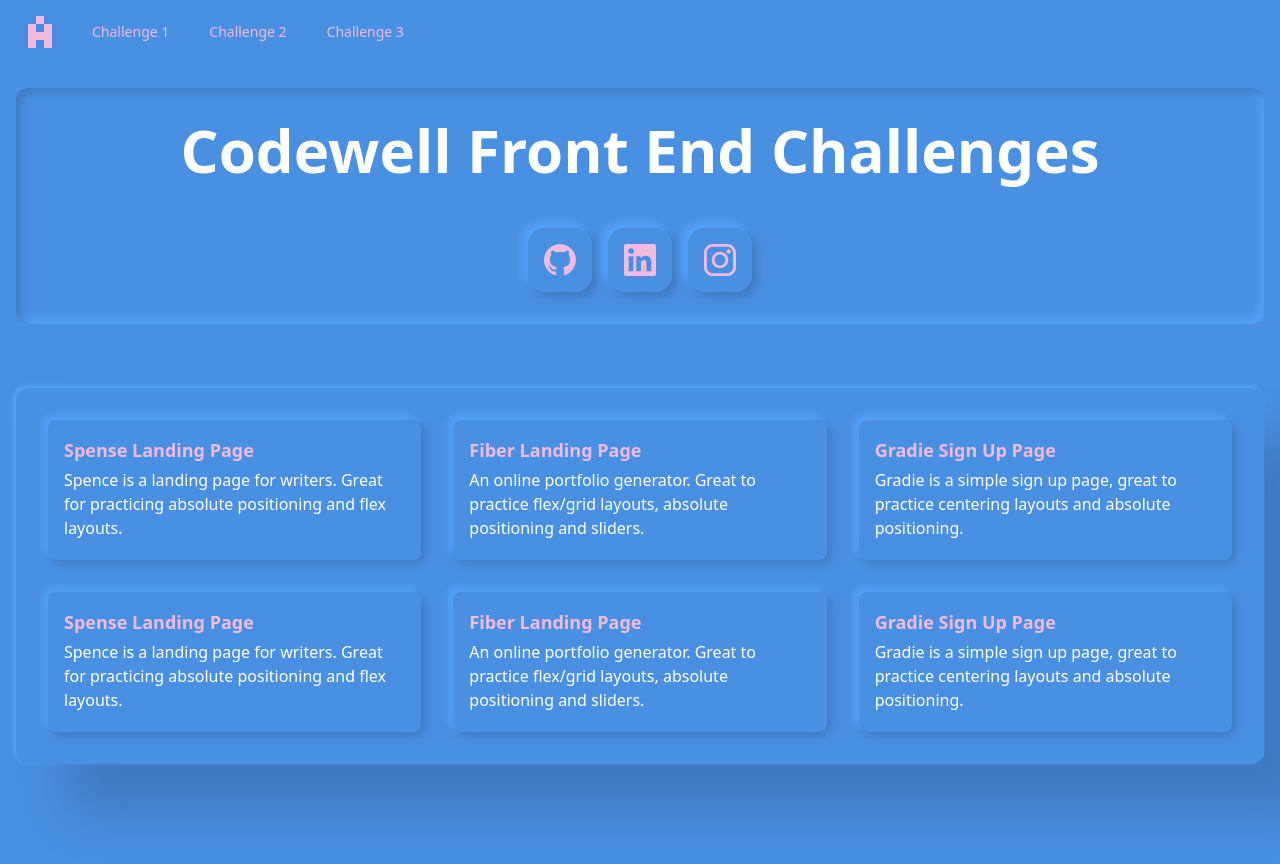
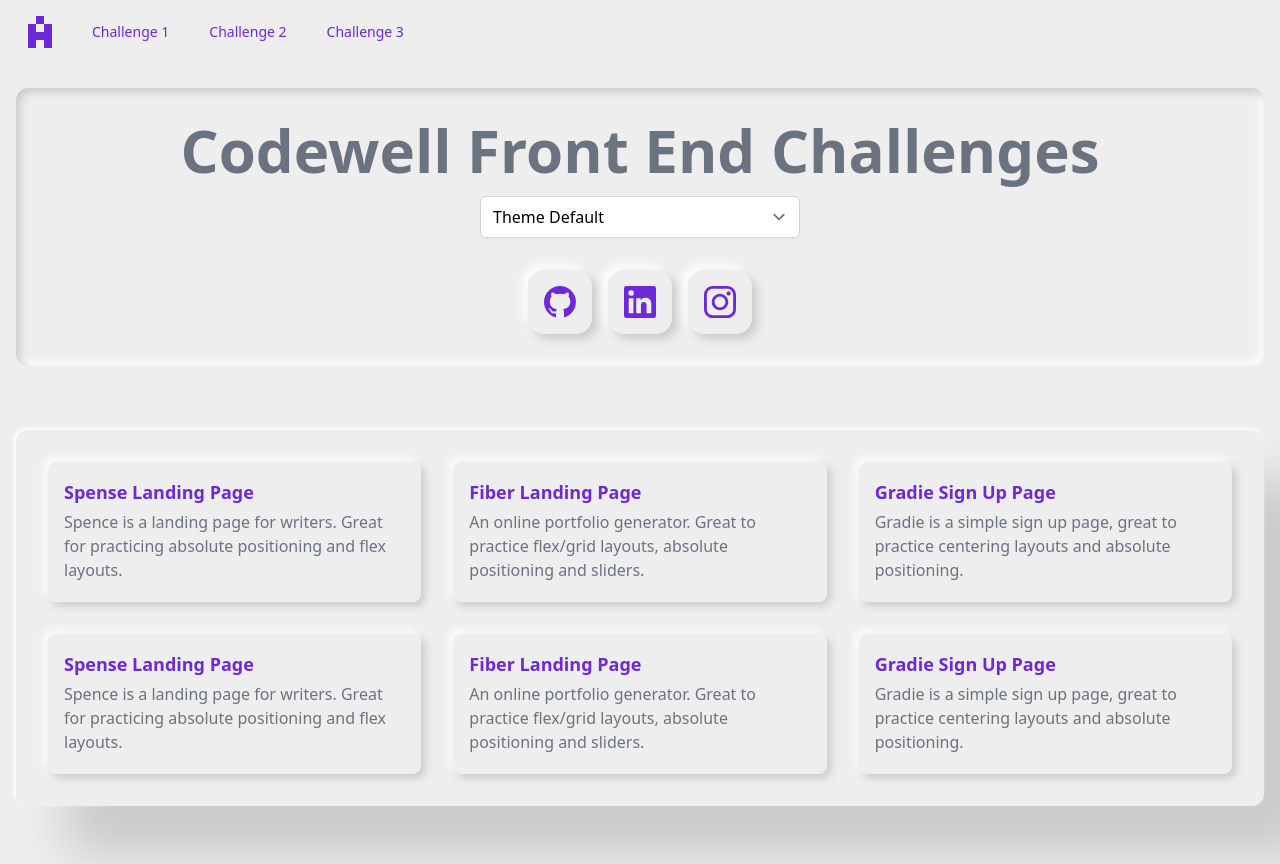
Before and after one commit to AndrewHeinke/codewell-frontend-challenges, a Vue app: page / in a window 1280 px wide. Built offline with nearby package versions, Linux system fonts and the light colour scheme; what @tailwindcss/typography would draw is missing.

Commit message:
feat: theme selector and local storage

```diff
--- a/src/assets/main.css
+++ b/src/assets/main.css
@@ -34,43 +34,50 @@ input::-moz-placeholder {
 /* nav styles */
 .main-nav {
     background-color: var(--bg-color);
+    transition: 500ms;
 }
 
 .main-nav-logo {
     @apply p-2 block rounded-md focus:outline-none;
 
-    transition: box-shadow 0.3s cubic-bezier(0.79, 0.21, 0.06, 0.81);
     background: var(--bg-color);
     box-shadow: 0px 0px 0px var(--shadow-dark), 0px 0px 0px var(--shadow-light),
         inset 0px 0px 0px var(--shadow-dark), inset 0px 0px 0px var(--shadow-light);
+    transition: 500ms;
 }
 
 .main-nav-logo:focus,
 .main-nav-logo:hover {
     box-shadow: 0px 0px 0px var(--shadow-dark), 0px 0px 0px var(--shadow-light),
         inset 5px 5px 10px var(--shadow-dark), inset -5px -5px 10px var(--shadow-light);
+    transition: 500ms;
+    outline: none;
 }
 
 .main-nav-logo svg {
     @apply h-8 w-8;
     fill: var(--link-color);
+    transition: 500ms;
 }
 
 .nav-link {
     @apply focus:outline-none;
     border-radius: 0.25rem;
-    outline: none;
-    border: none;
     position: relative;
     color: var(--link-color);
     background: var(--bg-color);
+    transition: 500ms;
+    outline: transparent;
+    border: transparent;
 }
 
 .nav-link.nav-link--active {
     box-shadow: -4px -2px 4px 0px var(--shadow-light), 4px 2px 6px 0px var(--shadow-dark);
+    transition: 500ms;
 }
 
-.nav-link:hover:after,
+.nav-link:focus::after,
+.nav-link:hover::after,
 .nav-link--active::after {
     content: '';
     position: absolute;
@@ -81,49 +88,56 @@ input::-moz-placeholder {
     border-radius: 0.25rem;
     box-shadow: 2px 2px 2px 0px var(--shadow-dark) inset,
         -2px -2px 2px 0px var(--shadow-light) inset;
+    transition: 500ms;
 }
 
 /* homepage styles */
 .homepage {
     background-color: var(--bg-color);
     height: 100%;
+    transition: 500ms;
 }
 
 .homepage-title-section {
     background-color: var(--bg-color);
     box-shadow: 0px 0px 0px var(--shadow-dark), 0px 0px 0px var(--shadow-light),
         inset 4px 4px 8px var(--shadow-dark), inset -4px -4px 8px var(--shadow-light);
+    transition: 500ms;
 }
 
 .homepage-title-heading {
     @apply text-4xl lg:text-6xl font-bold leading-tight mb-4;
     color: var(--text-color);
+    transition: 500ms;
 }
 
 .card-container {
     background-color: var(--bg-color);
     box-shadow: -2px -2px 4px 0px var(--shadow-light), 50px 50px 50px 0px var(--shadow-dark);
+    transition: 500ms;
 }
 
 .homepage-card {
     box-shadow: 4px 4px 8px var(--shadow-dark), -4px -4px 8px var(--shadow-light),
         inset 0px 0px 0px 0px var(--shadow-dark), inset 0px 0px 0px 0px var(--shadow-light);
-    transition: box-shadow 0.3s cubic-bezier(0.79, 0.21, 0.06, 0.81);
     background-color: var(--bg-color);
     cursor: pointer;
     border: none;
     position: relative;
+    transition: 500ms;
 }
 
 .homepage-card:hover,
 .homepage-card:focus-within {
     box-shadow: 0px 0px 0px var(--shadow-dark), 0px 0px 0px var(--shadow-light),
         inset 4px 4px 8px var(--shadow-dark), inset -4px -4px 8px var(--shadow-light);
+    transition: 300ms;
 }
 
 .homepage-card-link {
     @apply inline-flex items-center font-semibold text-lg cursor-pointer outline-none;
     color: var(--link-color);
+    transition: 500ms;
 }
 
 .homepage-card-link::after {
@@ -134,6 +148,7 @@ input::-moz-placeholder {
 .homepage-card-text {
     @apply my-1;
     color: var(--text-color);
+    transition: 500ms;
 }
 
 .stretched-link::after {
@@ -150,22 +165,24 @@ input::-moz-placeholder {
     margin: 0 0.5rem;
     justify-content: center;
     align-items: center;
-    transition: box-shadow 0.3s cubic-bezier(0.79, 0.21, 0.06, 0.81);
     background: var(--bg-color);
     box-shadow: 5px 5px 10px var(--shadow-dark), -5px -5px 10px var(--shadow-light),
         inset 0px 0px 0px var(--shadow-dark), inset 0px 0px 0px var(--shadow-light);
+    transition: 500ms;
 }
 
 .morph-btn:hover,
 .morph-btn:focus {
     box-shadow: 0px 0px 0px var(--shadow-dark), 0px 0px 0px var(--shadow-light),
         inset 5px 5px 10px var(--shadow-dark), inset -5px -5px 10px var(--shadow-light);
+    transition: 300ms;
 }
 
 .morph-btn svg {
     width: 2rem;
     height: 2rem;
     fill: var(--link-color);
+    transition: 500ms;
 }
 
 /* gradie challenge specific styles */
--- a/src/views/Home.vue
+++ b/src/views/Home.vue
@@ -3,6 +3,21 @@
         <div class="container py-6">
             <div class="homepage-title-section rounded-xl p-8 text-center mb-16">
                 <h1 class="homepage-title-heading">Codewell Front End Challenges</h1>
+                <div>
+                    <label class="sr-only" for="theme-select">Set Theme</label>
+                    <select
+                        class="block w-full mt-1 rounded-md border-gray-300 shadow-sm focus:border-indigo-300 focus:ring focus:ring-indigo-200 focus:ring-opacity-50 max-w-xs mx-auto"
+                        name="theme"
+                        id="theme-select"
+                    >
+                        <option value="0">Theme Default</option>
+                        <option value="1">Theme Blue</option>
+                        <option value="2">Theme Green</option>
+                        <option value="3">Theme Purple</option>
+                        <option value="4">Theme Orange</option>
+                        <option value="5">Theme Dark</option>
+                    </select>
+                </div>
                 <div class="flex justify-center pt-8">
                     <a
                         class="morph-btn"
@@ -47,6 +62,18 @@
                 </div>
             </div>
             <div class="card-container rounded-xl p-8">
+                <div class="clock">
+                    <div class="hand hours"></div>
+                    <div class="hand minutes"></div>
+                    <div class="hand seconds"></div>
+                    <div class="point"></div>
+                    <div class="marker">
+                        <span class="marker__1"></span>
+                        <span class="marker__2"></span>
+                        <span class="marker__3"></span>
+                        <span class="marker__4"></span>
+                    </div>
+                </div>
                 <div class="grid grid-cols-1 md:grid-cols-3 gap-8">
                     <div class="relative w-full rounded-lg p-4 group homepage-card">
                         <router-link to="/Challenge1" class="homepage-card-link"
@@ -154,21 +181,50 @@ const colorOptions = [
     },
 ];
 
-function generateRandomColor(arr) {
-    return arr[Math.floor(Math.random() * arr.length)];
-}
+// function generateRandomColor(arr) {
+//     return arr[Math.floor(Math.random() * arr.length)];
+// }
+
+// function setSelectedIndex(s, i) {
+//     s.options[i - 1].selected = true;
+//     return;
+// }
 
 import { defineComponent } from 'vue';
 
 export default defineComponent({
     mounted() {
-        let randomColor = generateRandomColor(colorOptions);
-        let root = document.documentElement;
-        root.style.setProperty('--bg-color', randomColor.bgColor);
-        root.style.setProperty('--text-color', randomColor.textColor);
-        root.style.setProperty('--shadow-light', randomColor.shadowLight);
-        root.style.setProperty('--shadow-dark', randomColor.shadowDark);
-        root.style.setProperty('--link-color', randomColor.linkColor);
+        const myStorage = window.localStorage;
+        const root = document.documentElement;
+
+        document.getElementById('theme-select').addEventListener('change', function () {
+            populateStorage();
+        });
+
+        if (!myStorage.getItem('colorIndex')) {
+            populateStorage();
+        } else {
+            setStyles();
+        }
+
+        function setStyles() {
+            let colorIndex = myStorage.getItem('colorIndex');
+            let activeColor = colorOptions[colorIndex];
+
+            document.getElementById('theme-select').value = colorIndex;
+
+            root.style.setProperty('--bg-color', activeColor.bgColor);
+            root.style.setProperty('--text-color', activeColor.textColor);
+            root.style.setProperty('--shadow-light', activeColor.shadowLight);
+            root.style.setProperty('--shadow-dark', activeColor.shadowDark);
+            root.style.setProperty('--link-color', activeColor.linkColor);
+        }
+
+        function populateStorage() {
+            myStorage.setItem('colorIndex', document.getElementById('theme-select').value);
+
+            setStyles();
+        }
     },
 });
 </script>
```
